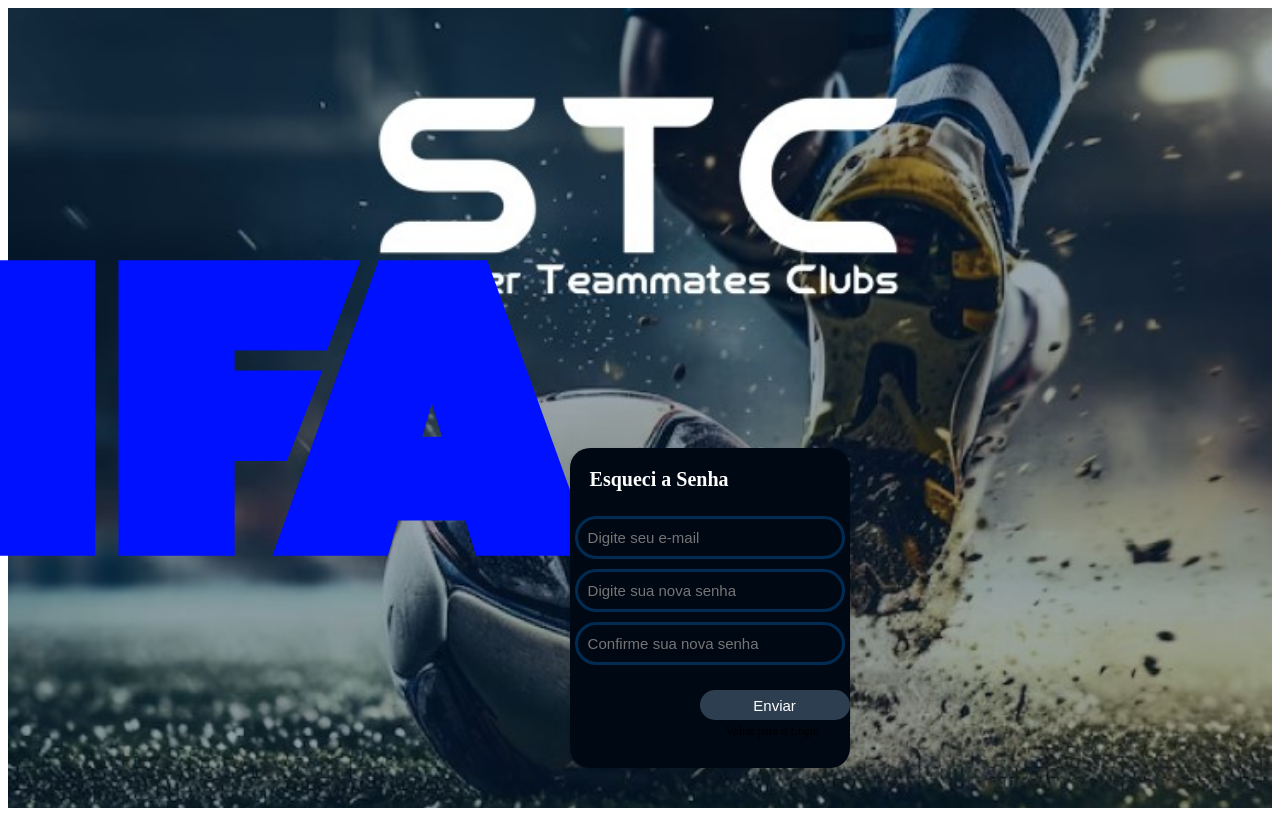
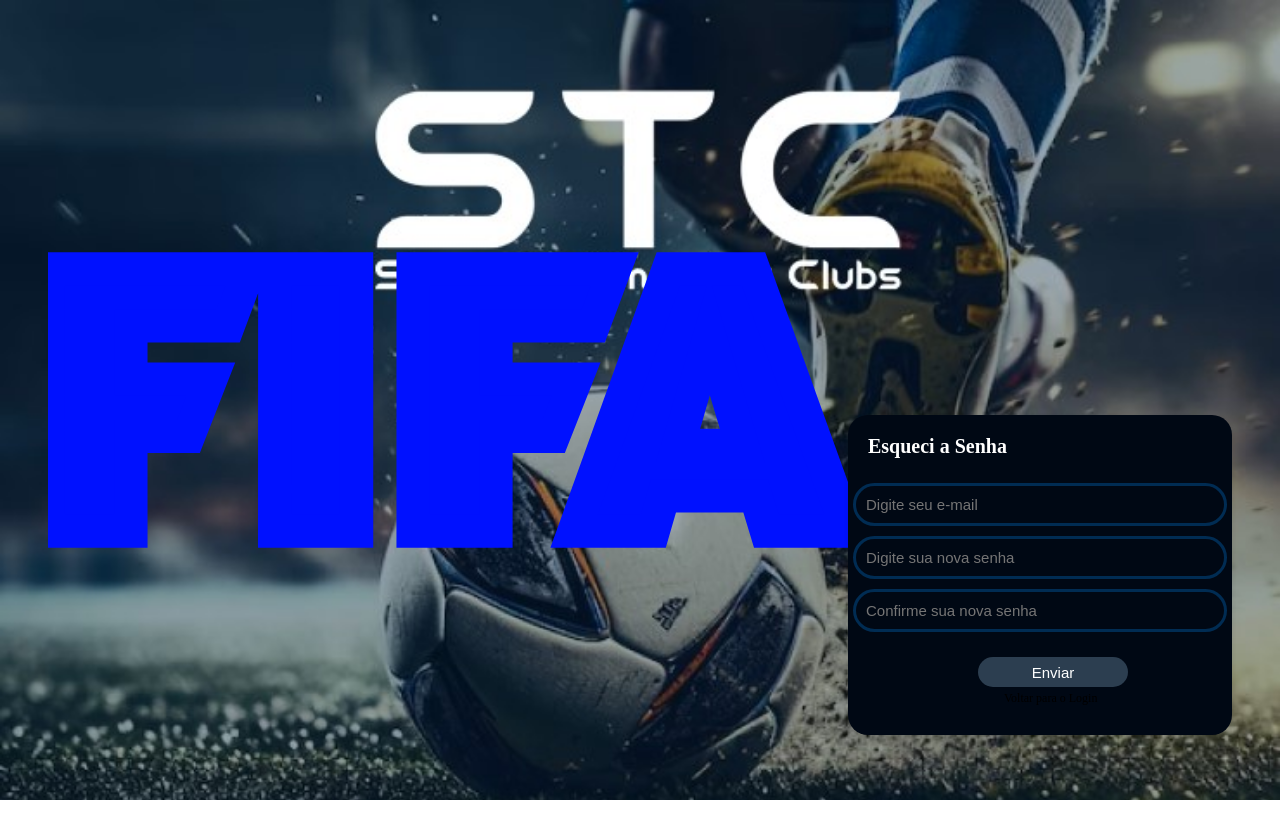
Before and after one commit to scrowYko/ProjetoSA2, a React (Vite) app: page /RecuperarSenha in a window 1280 px wide. Built offline with nearby package versions, Linux system fonts and the light colour scheme.

Commit message:
css login e cadastro

```diff
--- a/src/css/Cadastro.css
+++ b/src/css/Cadastro.css
@@ -1,3 +1,8 @@
+*{
+margin: 0;
+padding: 0;
+}
+
 .container {
     width: 300px;
     margin: 0 auto;
@@ -76,7 +81,7 @@
 .caixaCadastro {
     margin-right: 25vw;
     width: 30vw;
-    height: 50vh;
+    height: 61vh;
     background-color: #000814;
     border-top-right-radius: 8px;
     border-bottom-right-radius: 8px;
--- a/src/css/Login.css
+++ b/src/css/Login.css
@@ -1,3 +1,7 @@
+*{
+    margin: 0;
+    padding: 0;
+}
 .container {
     width: 300px;
     margin: 0 auto;
@@ -71,13 +75,12 @@
     margin: 0;
     display: flex;
     flex-direction: row;
-    justify-content: flex-end;
+    justify-content: center;
     align-items: center;
 }
 
 .caixa {
-    margin-top: 400px;
-    margin-right: 33vw;
+    margin-top: 350px;
     width: 30vw;
     height: 40vh;
     background-color: #000814;
--- a/src/pages/Cadastro.jsx
+++ b/src/pages/Cadastro.jsx
@@ -55,7 +55,7 @@
             />
             <input
               className="inputup"
-              type="text"
+              type="password"
               placeholder="Digite a senha novamente"
               onChange={(e) => setConfirma(e.target.value)}
               value={confirma}
@@ -76,8 +76,8 @@
               Entrar
             </button>
           </div>
-          <p className="signinCadastro" onClick={() => navigate("/Cadastro")}>
-            Não tem conta? Cadastre-se
+          <p className="signinCadastro" onClick={() => navigate("/login")}>
+            Já tem conta, faça Login!
           </p>
         </div>
       </div>
```
